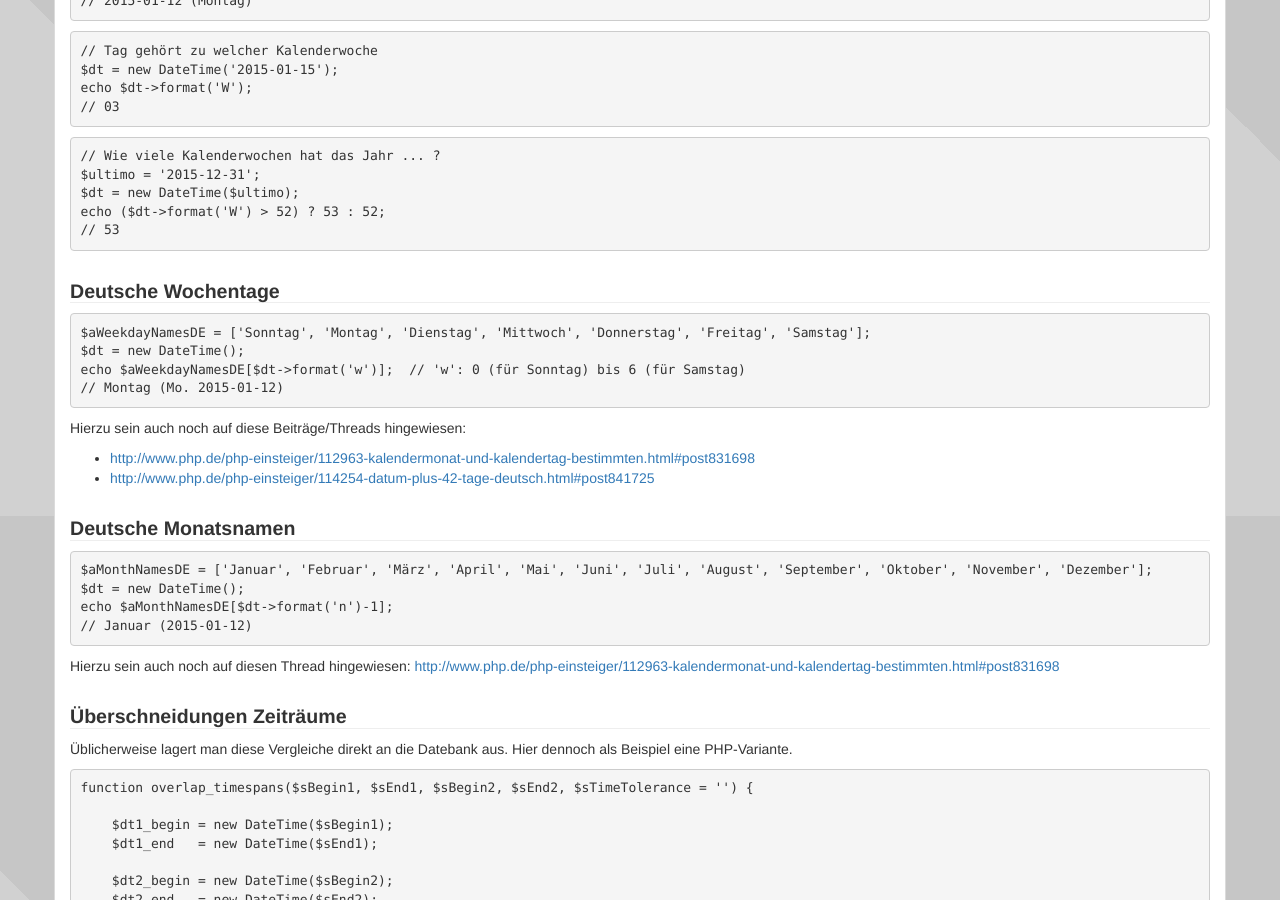
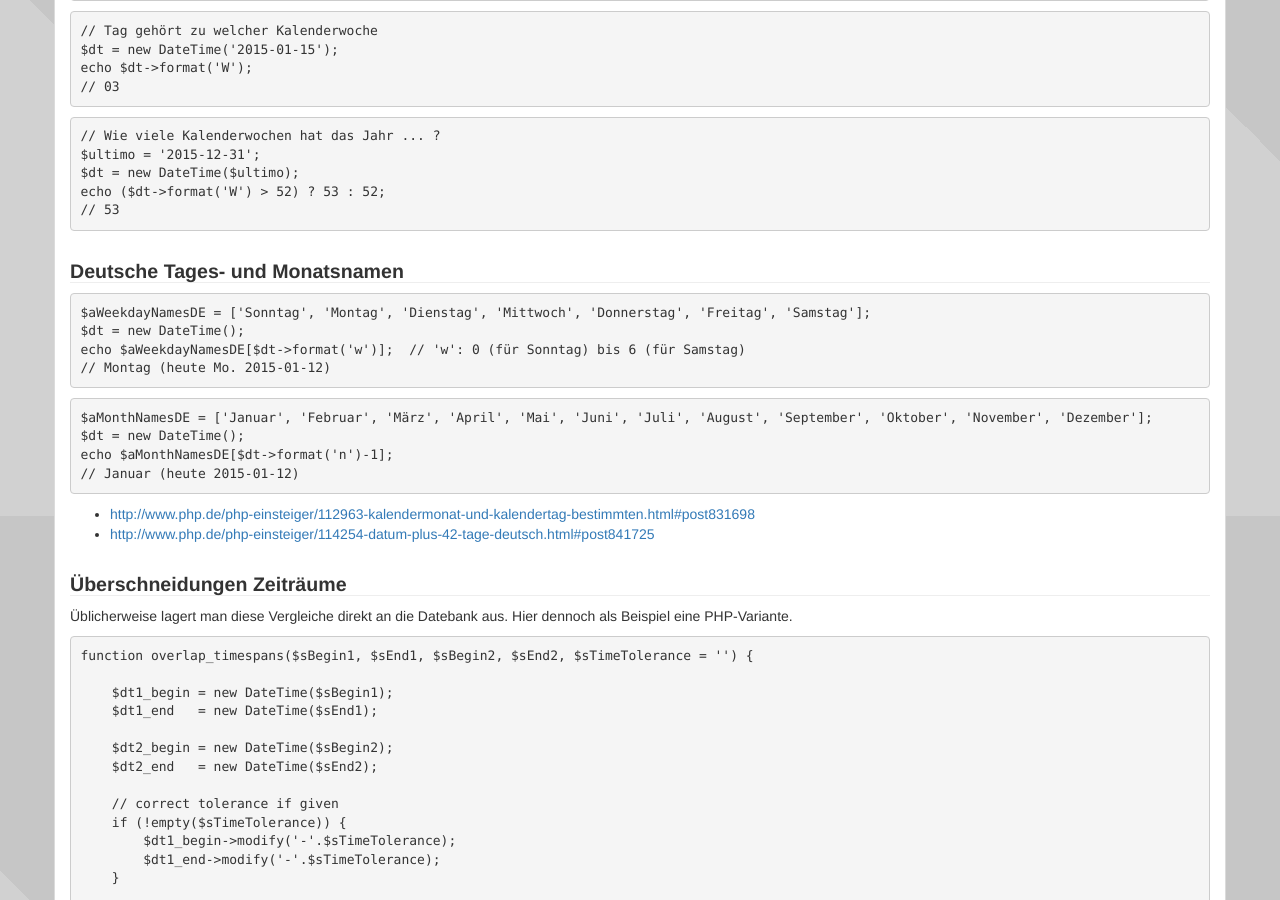
Before and after one commit to php-de/php-de.github.io, a Jekyll site: the page built from implement-approach/04_datetime.md, in a window 1280 px wide and 900 px high, scrolled down 3084 px. Built offline with Jekyll 4.4.1, drawn with Linux system fonts in a browser that asks for light colours; nearby versions of some CDN libraries; some of the changed text lies outside the part shown.

Commit message:
deutsche tages/wochennamen zusamenfassung

```diff
--- a/implement-approach/04_datetime.md
+++ b/implement-approach/04_datetime.md
@@ -41,12 +41,8 @@ inhalt:
         anchor: kalenderwochen
         simple: ""
 
-    -   name: "Deutsche Wochentage"
-        anchor: deutsche-wochentage
-        simple: ""
-
-    -   name: "Deutsche Monatsnamen"
-        anchor: deutsche-monatsnamen
+    -   name: "Deutsche Tages- und Monatsnamen"
+        anchor: deutsche-namen
         simple: ""
 
     -   name: "Überschneidungen Zeiträume"
@@ -250,34 +246,25 @@ echo ($dt->format('W') > 52) ? 53 : 52;
 ~~~
 
 
-### Deutsche Wochentage
-{: #deutsche-wochentage}
+### Deutsche Tages- und Monatsnamen
+{: #deutsche-namen}
 
 ~~~ php
 $aWeekdayNamesDE = ['Sonntag', 'Montag', 'Dienstag', 'Mittwoch', 'Donnerstag', 'Freitag', 'Samstag'];
 $dt = new DateTime();
 echo $aWeekdayNamesDE[$dt->format('w')];  // 'w': 0 (für Sonntag) bis 6 (für Samstag)
-// Montag (Mo. 2015-01-12)
+// Montag (heute Mo. 2015-01-12)
 ~~~
-
-Hierzu sein auch noch auf diese Beiträge/Threads hingewiesen:
-
-* [http://www.php.de/php-einsteiger/112963-kalendermonat-und-kalendertag-bestimmten.html#post831698](http://www.php.de/php-einsteiger/112963-kalendermonat-und-kalendertag-bestimmten.html#post831698)
-* [http://www.php.de/php-einsteiger/114254-datum-plus-42-tage-deutsch.html#post841725](http://www.php.de/php-einsteiger/114254-datum-plus-42-tage-deutsch.html#post841725)
-
-
-### Deutsche Monatsnamen
-{: #deutsche-monatsnamen}
 
 ~~~ php
 $aMonthNamesDE = ['Januar', 'Februar', 'März', 'April', 'Mai', 'Juni', 'Juli', 'August', 'September', 'Oktober', 'November', 'Dezember'];
 $dt = new DateTime();
 echo $aMonthNamesDE[$dt->format('n')-1];
-// Januar (2015-01-12)
+// Januar (heute 2015-01-12)
 ~~~
 
-Hierzu sein auch noch auf diesen Thread hingewiesen: [http://www.php.de/php-einsteiger/112963-kalendermonat-und-kalendertag-bestimmten.html#post831698](http://www.php.de/php-einsteiger/112963-kalendermonat-und-kalendertag-bestimmten.html#post831698)
-
+* [http://www.php.de/php-einsteiger/112963-kalendermonat-und-kalendertag-bestimmten.html#post831698](http://www.php.de/php-einsteiger/112963-kalendermonat-und-kalendertag-bestimmten.html#post831698)
+* [http://www.php.de/php-einsteiger/114254-datum-plus-42-tage-deutsch.html#post841725](http://www.php.de/php-einsteiger/114254-datum-plus-42-tage-deutsch.html#post841725)
 
 
 ### Überschneidungen Zeiträume
```
